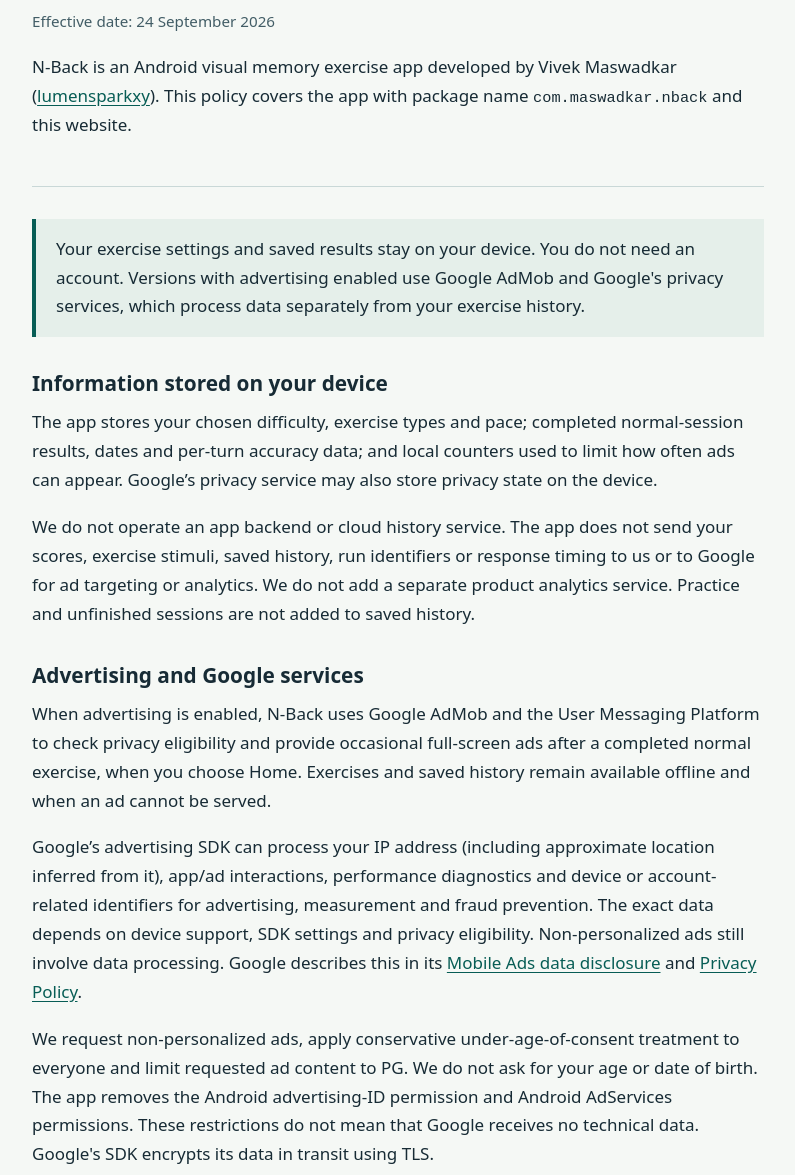
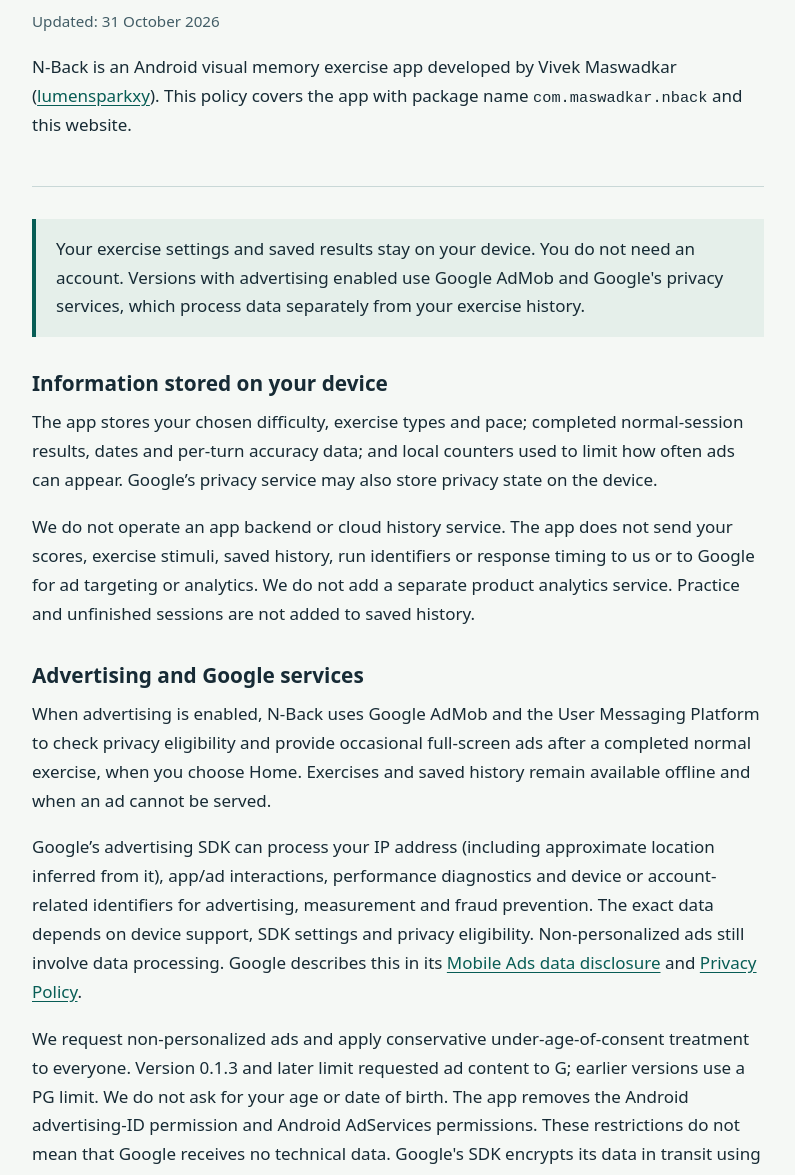
Before and after one commit to lumensparkxy/nback-lab, a plain HTML site: page privacy/index.html in a window 1280 px wide. Shown: the part 159-1334 px from the top of the page, without its empty margins (242-1037 px from the left). Drawn offline with Linux system fonts and the light colour scheme.

Commit message:
Describe G-rated ads in version 0.1.3 and later

```diff
--- a/privacy/index.html
+++ b/privacy/index.html
@@ -10,7 +10,7 @@
 </style>
 </head>
 <body><main>
-<header><a class="brand" href="../">N-BACK</a><h1>Privacy policy</h1><p class="meta">Effective date: 24 September 2026</p><p>N-Back is an Android visual memory exercise app developed by Vivek Maswadkar (<a href="https://github.com/lumensparkxy">lumensparkxy</a>). This policy covers the app with package name <code>com.maswadkar.nback</code> and this website.</p></header>
+<header><a class="brand" href="../">N-BACK</a><h1>Privacy policy</h1><p class="meta">Updated: 31 October 2026</p><p>N-Back is an Android visual memory exercise app developed by Vivek Maswadkar (<a href="https://github.com/lumensparkxy">lumensparkxy</a>). This policy covers the app with package name <code>com.maswadkar.nback</code> and this website.</p></header>
 <p class="summary">Your exercise settings and saved results stay on your device. You do not need an account. Versions with advertising enabled use Google AdMob and Google's privacy services, which process data separately from your exercise history.</p>
 <h2>Information stored on your device</h2>
 <p>The app stores your chosen difficulty, exercise types and pace; completed normal-session results, dates and per-turn accuracy data; and local counters used to limit how often ads can appear. Google’s privacy service may also store privacy state on the device.</p>
@@ -18,7 +18,7 @@
 <h2>Advertising and Google services</h2>
 <p>When advertising is enabled, N-Back uses Google AdMob and the User Messaging Platform to check privacy eligibility and provide occasional full-screen ads after a completed normal exercise, when you choose Home. Exercises and saved history remain available offline and when an ad cannot be served.</p>
 <p>Google’s advertising SDK can process your IP address (including approximate location inferred from it), app/ad interactions, performance diagnostics and device or account-related identifiers for advertising, measurement and fraud prevention. The exact data depends on device support, SDK settings and privacy eligibility. Non-personalized ads still involve data processing. Google describes this in its <a href="https://developers.google.com/admob/android/privacy/play-data-disclosure">Mobile Ads data disclosure</a> and <a href="https://policies.google.com/privacy">Privacy Policy</a>.</p>
-<p>We request non-personalized ads, apply conservative under-age-of-consent treatment to everyone and limit requested ad content to PG. We do not ask for your age or date of birth. The app removes the Android advertising-ID permission and Android AdServices permissions. These restrictions do not mean that Google receives no technical data. Google's SDK encrypts its data in transit using TLS.</p>
+<p>We request non-personalized ads and apply conservative under-age-of-consent treatment to everyone. Version 0.1.3 and later limit requested ad content to G; earlier versions use a PG limit. We do not ask for your age or date of birth. The app removes the Android advertising-ID permission and Android AdServices permissions. These restrictions do not mean that Google receives no technical data. Google's SDK encrypts its data in transit using TLS.</p>
 <p>Ads are requested only when Google's privacy service permits them. On Home, open <strong>Privacy</strong> to read the notice and access ad privacy options when Google requires them. A consent form may not appear under this conservative age treatment. Ad availability also depends on your app version, connection and Google's services. Development/test builds can use test ads; production advertising may be disabled.</p>
 <h2>Teen users</h2>
 <p>N-Back is intended for teens and adults aged 13 and older, not children under 13. We use the same conservative advertising treatment for all users rather than collecting birthdates. If you believe a child has sent personal information to us, contact us so we can address it.</p>
```
